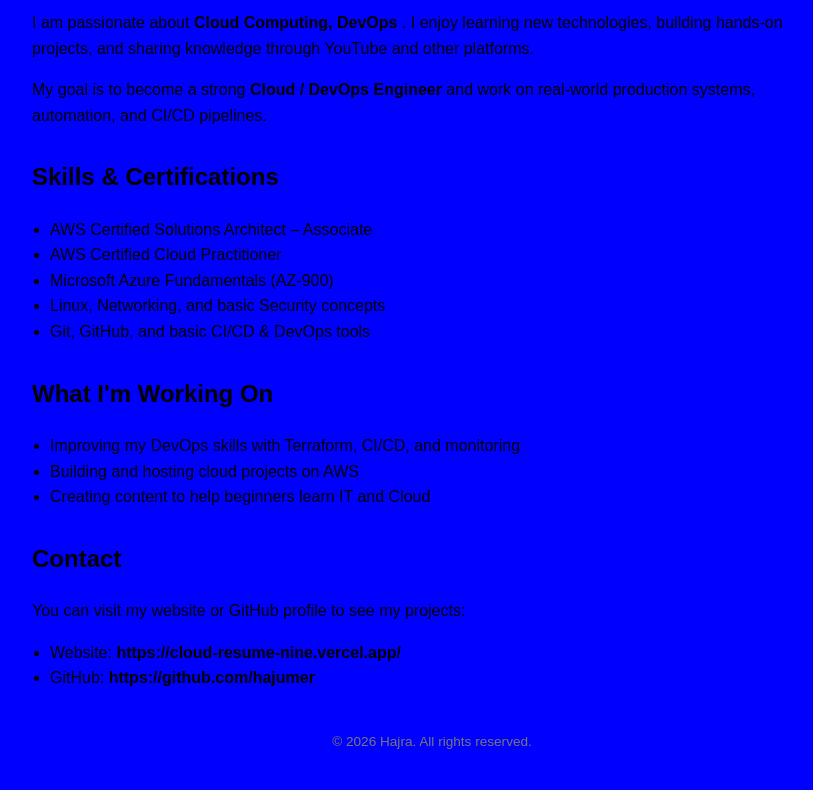
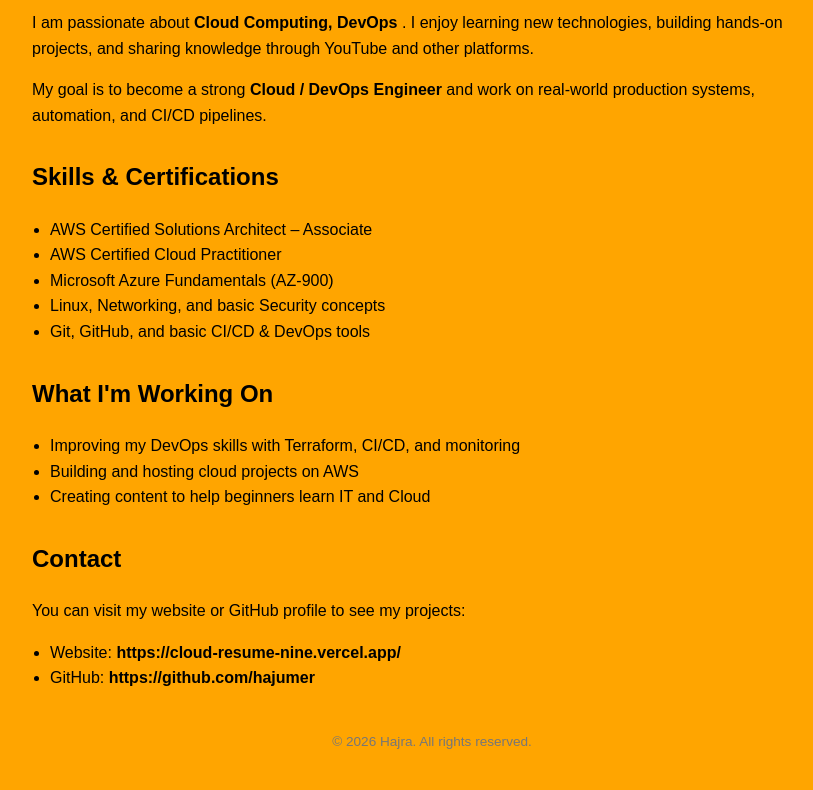
Before and after one commit to Rajashekar9640/deploy-application, a website: page index.html in a window 1280 px wide. Shown: the part 209-999 px from the top of the page, without its empty margins (208-1021 px from the left). Drawn offline with Linux system fonts and the light colour scheme.

Commit message:
Update index.html

```diff
--- a/index.html
+++ b/index.html
@@ -11,7 +11,7 @@
         margin: 40px auto;
         padding: 0 20px;
         line-height: 1.6;
-        background-color: blue; /* Background colour using spelling */
+        background-color: Orange; /* Background colour using spelling */
       }
       header {
         text-align: center;
```
